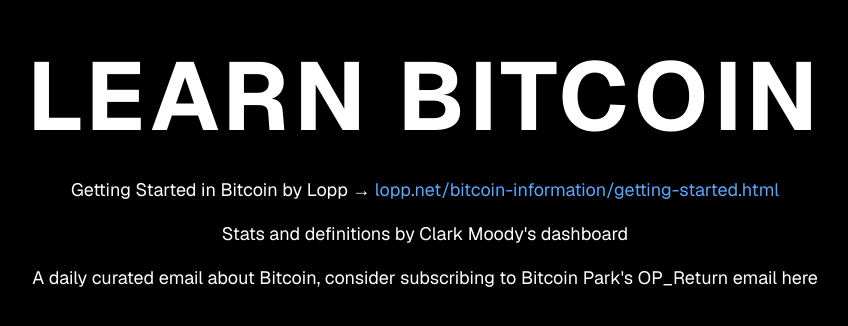
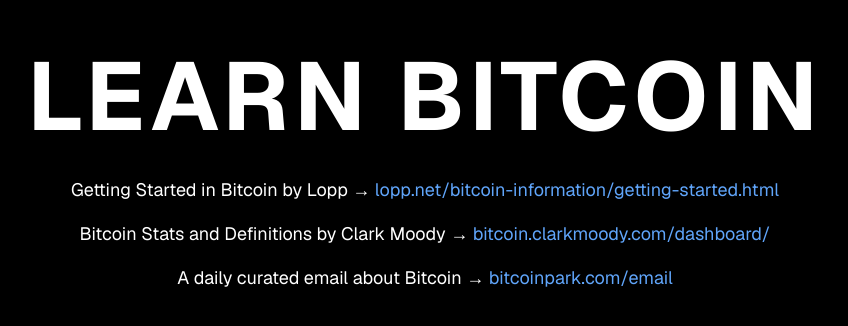
Before and after one commit to rodroudi/notfinancialadvice.com, a Next.js app: page / in a window 1280 px wide. Shown: the part 230-556 px from the top of the page, without its empty margins (215-1063 px from the left). Built offline with nearby package versions, Linux system fonts and the light colour scheme.

Commit message:
Update remaining links to show URLs with arrows

```diff
--- a/src/app/page.tsx
+++ b/src/app/page.tsx
@@ -10,22 +10,12 @@
         <div className="text-center">
           Getting Started in Bitcoin by Lopp → <a href="https://www.lopp.net/bitcoin-information/getting-started.html" target="_blank" rel="noopener noreferrer" className="text-blue-400 hover:text-blue-300 transition-colors">lopp.net/bitcoin-information/getting-started.html</a>
         </div>
-        <a
-          href="https://bitcoin.clarkmoody.com/dashboard/"
-          target="_blank"
-          rel="noopener noreferrer"
-          className="hover:text-gray-300 transition-colors"
-        >
-          Stats and definitions by Clark Moody's dashboard
-        </a>
-        <a
-          href="https://bitcoinpark.com/email"
-          target="_blank"
-          rel="noopener noreferrer"
-          className="hover:text-gray-300 transition-colors"
-        >
-          A daily curated email about Bitcoin, consider subscribing to Bitcoin Park's OP_Return email here
-        </a>
+        <div className="text-center">
+          Bitcoin Stats and Definitions by Clark Moody → <a href="https://bitcoin.clarkmoody.com/dashboard/" target="_blank" rel="noopener noreferrer" className="text-blue-400 hover:text-blue-300 transition-colors">bitcoin.clarkmoody.com/dashboard/</a>
+        </div>
+        <div className="text-center">
+          A daily curated email about Bitcoin → <a href="https://bitcoinpark.com/email" target="_blank" rel="noopener noreferrer" className="text-blue-400 hover:text-blue-300 transition-colors">bitcoinpark.com/email</a>
+        </div>
       </div>
     </div>
   );
```
